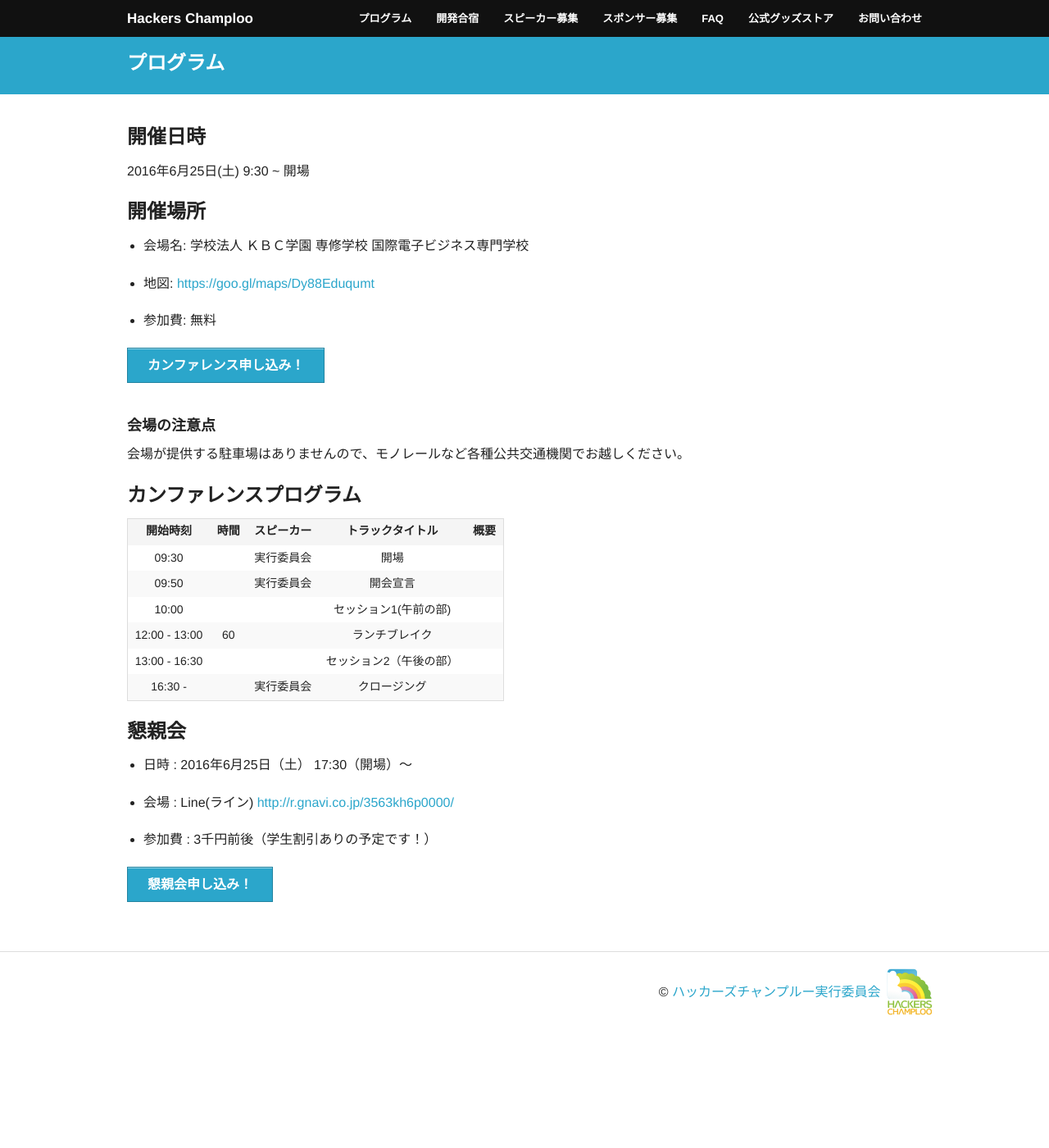
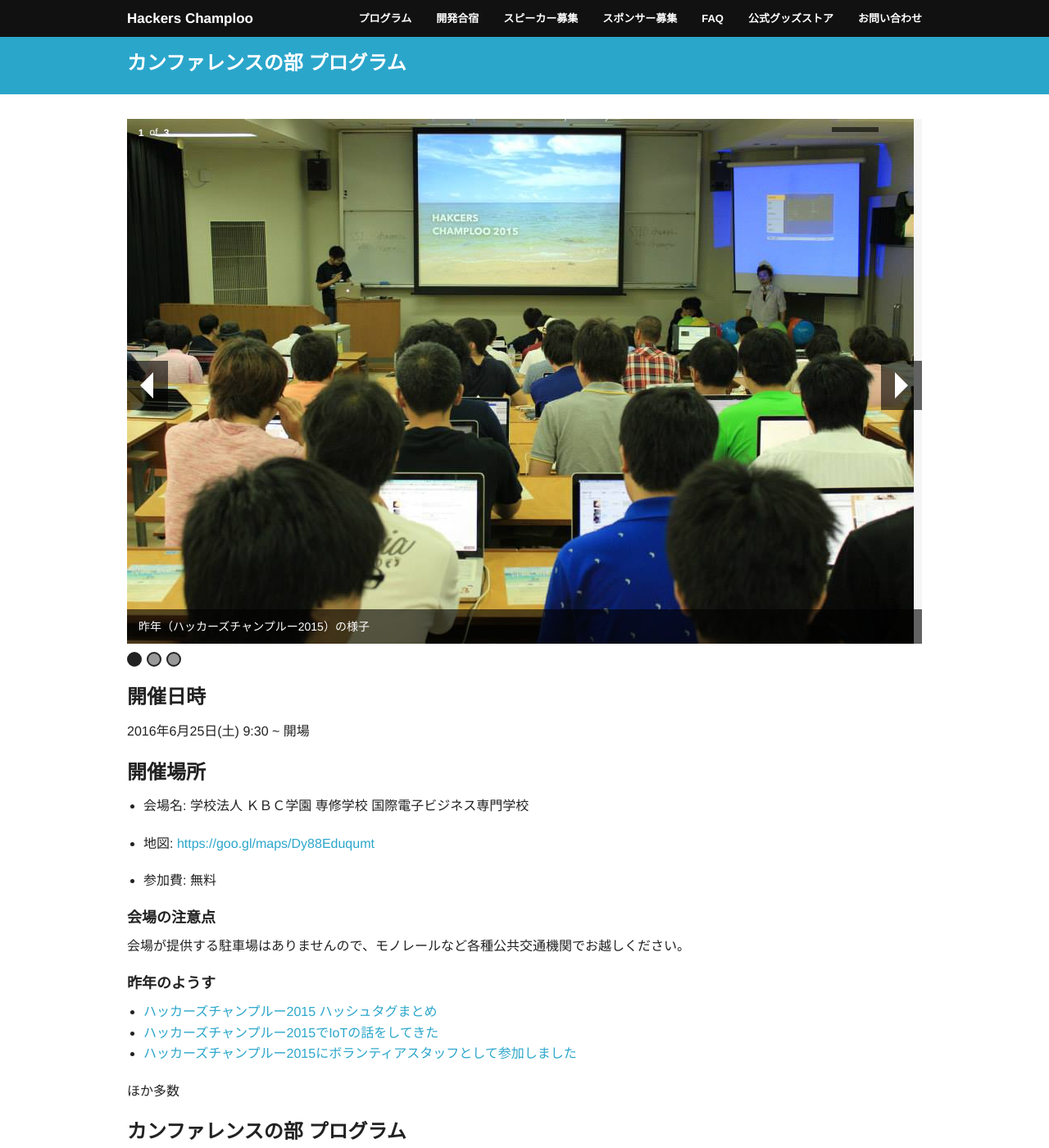
Before and after one commit to hackers-champloo/hackers-champloo.github.io, a Jekyll site: the page built from 2016/program.md, in a window 1280 px wide and 1400 px high. Shown: the whole window at 82% size. Built offline with Jekyll 4.4.1, drawn with Linux system fonts in a browser that asks for light colours.

Commit message:
昨年のカンファレンスの様子を追加

```diff
--- a/2016/program.md
+++ b/2016/program.md
@@ -1,8 +1,24 @@
 ---
 home: 2016
 layout: camp/layout
-title: プログラム
+title: カンファレンスの部 プログラム
 ---
+
+<ul data-orbit>
+ <li>
+  <img src="/img/2016/11230100_10153994620175031_1803286837806796002_n.jpg" />
+  <div class="orbit-caption">昨年（ハッカーズチャンプルー2015）の様子</div>
+ </li>
+ <li>
+  <img src="/img/2016/11138574_10153994619515031_1659880026030998327_n.jpg" />
+  <div class="orbit-caption">昨年（ハッカーズチャンプルー2015）の様子</div>
+ </li>
+ <li>
+  <img src="/img/2016/11667478_10153994615775031_4668751459905130944_n.jpg" />
+  <div class="orbit-caption">昨年（ハッカーズチャンプルー2015）の様子</div>
+ </li>
+</ul>
+
 
 # 開催日時
 2016年6月25日(土) 9:30 ~ 開場
@@ -15,13 +31,19 @@ title: プログラム
 
 - 参加費: 無料
 
-<p><a href="https://hackers-champloo.doorkeeper.jp/events/42325" class="medium button" target="_blank">カンファレンス申し込み！</a></p>
-
 ## 会場の注意点
 
 会場が提供する駐車場はありませんので、モノレールなど各種公共交通機関でお越しください。
 
-# カンファレンスプログラム
+## 昨年のようす
+
+* [ハッカーズチャンプルー2015 ハッシュタグまとめ](http://togetter.com/li/840194)
+* [ハッカーズチャンプルー2015でIoTの話をしてきた](http://dev.classmethod.jp/hardware/report-about-hackers-champloo-2015/)
+* [ハッカーズチャンプルー2015にボランティアスタッフとして参加しました](http://kimihito.hatenablog.com/entry/2015/07/02/093000)
+
+ほか多数
+
+# カンファレンスの部 プログラム
 
 | 開始時刻 | 時間 | スピーカー| トラックタイトル  | 概要|
 |:-----------:|:------------:|:------------:|:------------:|:------------:|
@@ -32,6 +54,7 @@ title: プログラム
 | 13:00 - 16:30 |    | | セッション2（午後の部）| |
 | 16:30 - | | 実行委員会 | クロージング| |
 
+<p><a href="https://hackers-champloo.doorkeeper.jp/events/42325" class="medium button" target="_blank">カンファレンス申し込み！</a></p>
 
 # 懇親会
 
--- a/_includes/footer.html
+++ b/_includes/footer.html
@@ -8,4 +8,5 @@
 <script src="https://ajax.googleapis.com/ajax/libs/jquery/1.12.2/jquery.min.js"></script>
 <script src="/js/foundation/foundation.js"></script>
 <script src="/js/foundation/foundation.topbar.js"></script>
+<script src="/js/foundation/foundation.orbit.js"></script>
 <script>$(document).foundation();</script>
```
Also changed, not shown: img/2016/11138574_10153994619515031_1659880026030998327_n.jpg (added), img/2016/11230100_10153994620175031_1803286837806796002_n.jpg (added), img/2016/11667478_10153994615775031_4668751459905130944_n.jpg (added).
